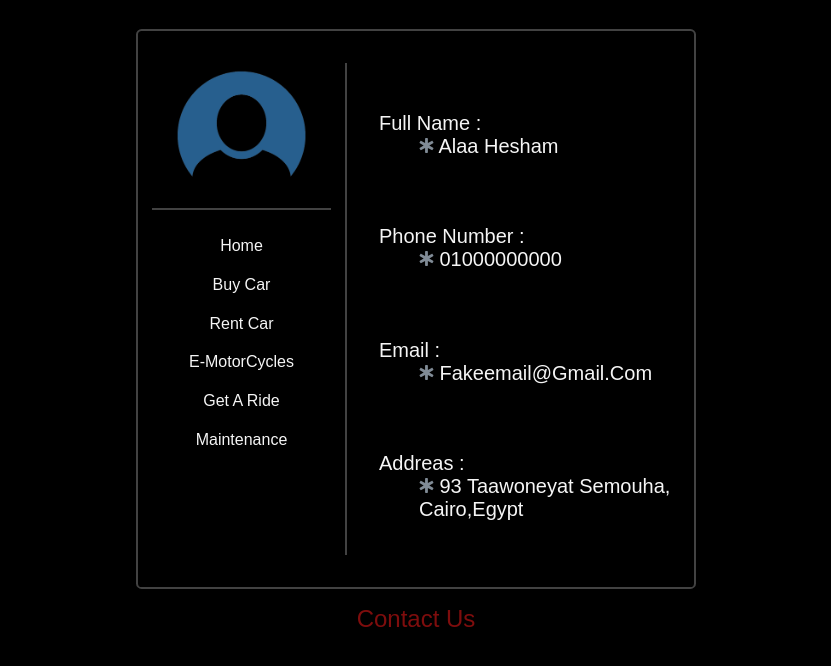
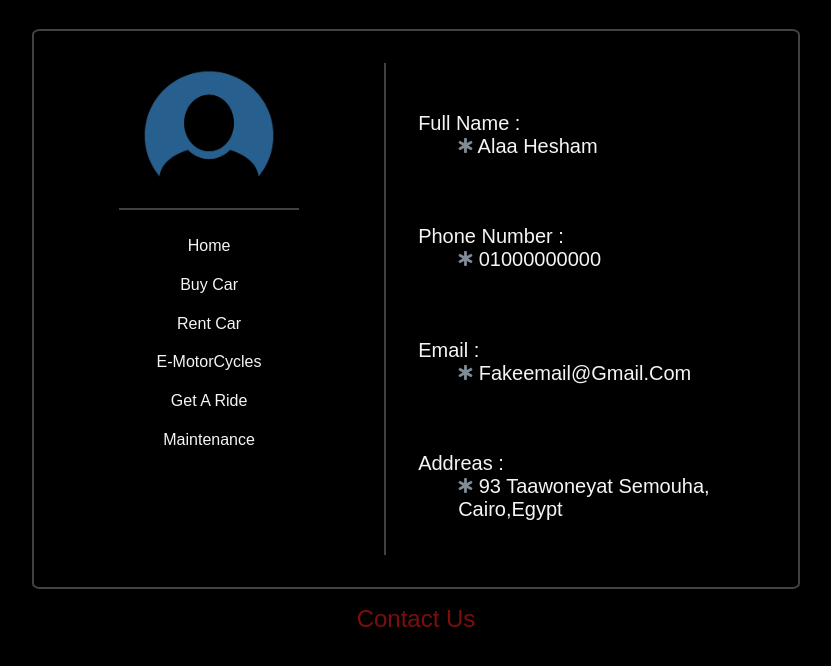
Before and after one commit to awabmahmod/Car-dealer-web, a plain HTML site: page profile.html in a window 1280 px wide. Shown: the part 108-774 px from the top of the page, without its empty margins (224-1055 px from the left). Drawn offline with Linux system fonts and the light colour scheme; a web font is replaced by a local one.

Commit message:
Update profile.css

```diff
--- a/style/profile.css
+++ b/style/profile.css
@@ -53,7 +53,7 @@ a{
 
 }
 .info{
-    width:70vh;
+    width:60%;
     height:70vh;
     padding:4vh 0vh;
     margin-top: 4vh;
```
